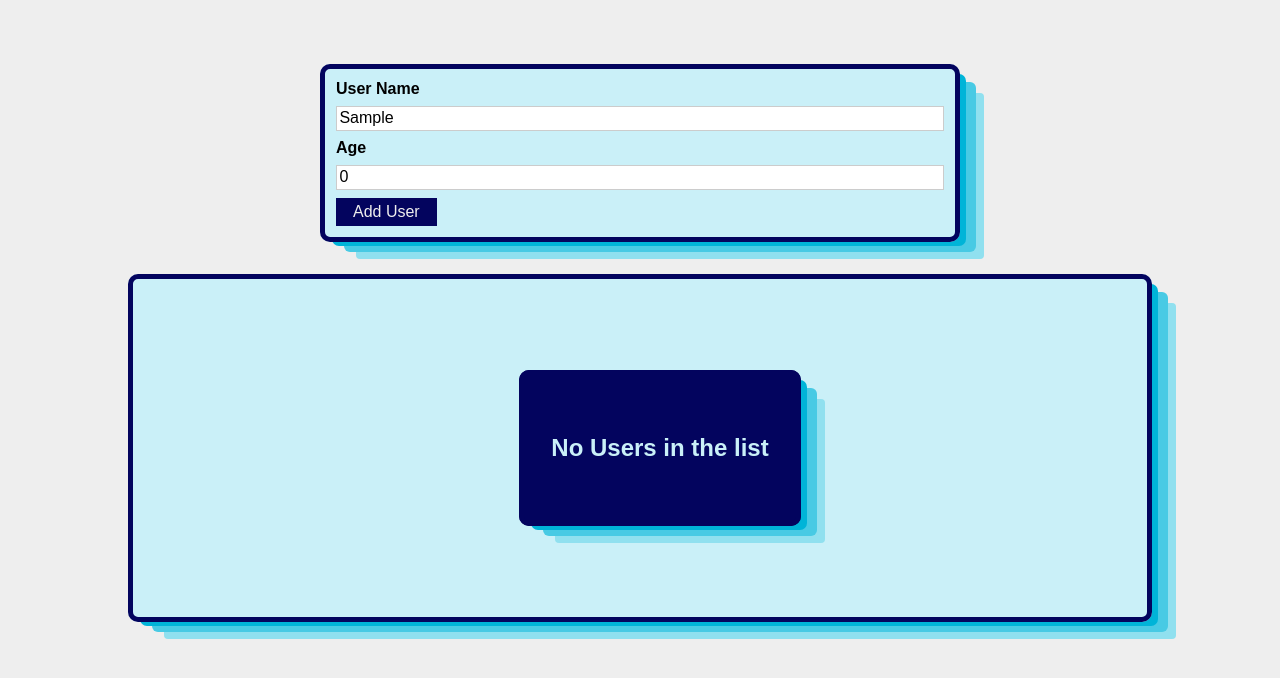
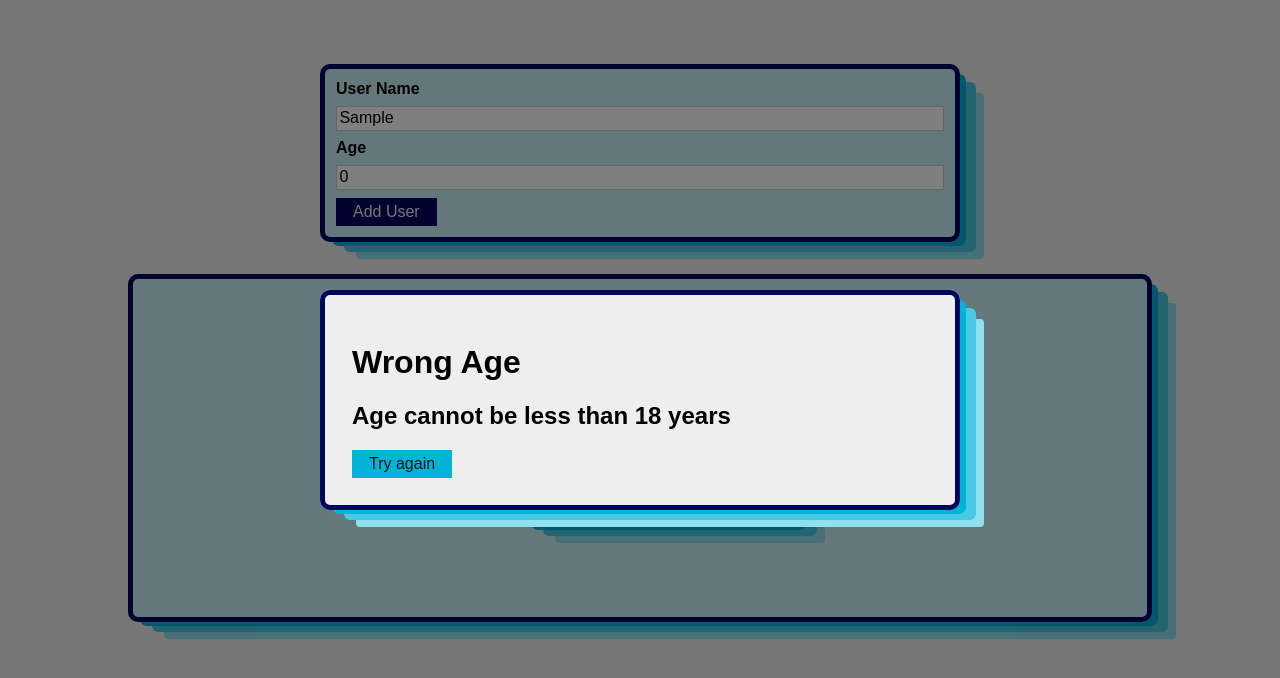
Before and after one commit to AyeshaMunawar-profile/React-Practice-UI, a React (Create React App) app: page / in a window 1280 px wide. Both pictures are taken after typing "Sample" into the empty fields and a click on the button "Add User". Shown: the top 678 px of the page. Built offline with nearby package versions, Linux system fonts and the light colour scheme.

Commit message:
RPU> Add alert message for invalid form submission in add user
RPU> Add alert message for invalid form submission in add user

```diff
--- a/src/App.js
+++ b/src/App.js
@@ -2,17 +2,34 @@ import React, {useState} from 'react';
 import ErrorBoundary from "./components/Containers/ErrorBoundary/ErrorBoundary";
 import UserForm from "./components/Users/UserForm/UserForm";
 import UserList from "./components/Users/UserList/UserList";
+import OverlayMessage from "./components/UI/OverlayMessage/OverlayMessage";
 
 function App() {
     const [usersList, setUsersList] = useState([]);
+    const [isOverlayVisible, setIsOverlayVisible] = useState(false);
+    const [overlayContent, setOverlayContent] = useState({heading: "", message: "", action: ""})
+    const {heading, message, action} = overlayContent;
     const handleNewUserAdded = (userInfo) => {
         setUsersList((previousList) => ([...previousList, userInfo]))
+    }
+    const hideOverlay = () => {
+        setIsOverlayVisible(false)
+    }
+    const showOverlay = () => {
+        setIsOverlayVisible(true)
+    }
+    const setOverlayMessageContent = ({heading, message, action}) => {
+        setOverlayContent({heading, message, action})
     }
     return (
         <div className="app">
             <ErrorBoundary>
-                <UserForm onNewUserAdded={handleNewUserAdded}/>
+                <UserForm onNewUserAdded={handleNewUserAdded} showAlert={showOverlay}
+                          setAlertContent={setOverlayMessageContent}/>
                 <UserList userList={usersList}/>
+                {isOverlayVisible ? <OverlayMessage heading={heading} message={message} buttonText={action}
+                                                    onClickHandler={hideOverlay}/>
+                    : ""}
             </ErrorBoundary>
         </div>
     );
--- a/src/components/UI/OverlayMessage/OverlayMessage.jsx
+++ b/src/components/UI/OverlayMessage/OverlayMessage.jsx
@@ -1,8 +1,20 @@
 import React from 'react';
+import classes from "./OverlayMessage.module.css"
+import Card from "../../Containers/Card/Card";
+import Button from "../Button/Button";
 
 function OverlayMessage(props) {
+    const {heading, message, buttonText, onClickHandler} = props;
+
     return (
-        <div></div>
+        <div className={classes["overlay-message"]}>
+            <Card className={classes["overlay-message__content"]} backgroundColor={"#eee"}>
+                <h1>{heading}</h1>
+                <h2>{message}</h2>
+                <Button onClick={onClickHandler} type={"button"}>{buttonText}</Button>
+            </Card>
+            <div className={classes["overlay-message__background"]}/>
+        </div>
     );
 }
 
--- /dev/null
+++ b/src/components/UI/OverlayMessage/OverlayMessage.module.css
@@ -0,0 +1,36 @@
+.overlay-message {
+    position: fixed;
+    z-index: 1;
+    top: 0;
+    left: 0;
+    display: flex;
+    flex-flow: column nowrap;
+    justify-content: center;
+    align-items: center;
+    height: 100%;
+    width: 100%;
+}
+
+.overlay-message__background {
+    position: fixed;
+    background-color: rgba(0, 0, 0, 0.5);
+    z-index: 2;
+    height: 100%;
+    width: 100%;
+    top: 0;
+    left: 0;
+}
+
+.overlay-message__content {
+    background-color: rgba(255, 251, 251, 1);
+    top: 50%;
+    left: 50%;
+    z-index: 3;
+}
+
+@media (min-width: 768px) {
+    .overlay-message__content {
+        left: calc(50% - 20rem);
+        width: 40rem;
+    }
+}
--- a/src/components/Users/UserForm/UserForm.jsx
+++ b/src/components/Users/UserForm/UserForm.jsx
@@ -4,7 +4,7 @@ import classes from "./UserForm.module.css"
 import Card from "../../Containers/Card/Card";
 
 function UserForm(props) {
-    const {onNewUserAdded} = props;
+    const {onNewUserAdded, setAlertContent, showAlert} = props;
     const [state, setState] = useState({userName: "", age: 0, id: 0})
     const handleOnChange = (event) => {
         let {value, name} = event.target;
@@ -24,12 +24,41 @@ function UserForm(props) {
                 setState({userName: "", age: 0, id: 0})
             } else {
                 if (currentAge < 18) {
+                    const alertContent = {
+                        heading: "Wrong Age",
+                        message: "Age cannot be less than 18 years",
+                        action: "Try again"
+                    };
+                    setAlertContent(alertContent);
+                    showAlert(true)
                     console.log("Age must be greater than or equal to 18")
                 } else if (currentAge > 80) {
+                    const alertContent = {
+                        heading: "Wrong Age",
+                        message: "Age cannot be greater than 80 years",
+                        action: "Try again"
+                    };
+                    setAlertContent(alertContent);
+                    showAlert(true)
                     console.log("Age must be less than or equal to 80")
                 } else if (currentUserName.length === 0) {
+                    const alertContent = {
+                        heading: "Invalid User Name",
+                        message: "User Name cannot be empty",
+                        action: "Try again"
+                    };
+                    setAlertContent(alertContent);
+                    showAlert(true)
                     console.log("Invalid UserName")
                 } else {
+                    const alertContent = {
+                        heading: "Oops!",
+                        message: "Something went wrong",
+                        action: "Try again"
+                    };
+                    setAlertContent(alertContent);
+                    showAlert(true)
+
                     console.log("Failed Submission!  Input validation failed")
                 }
             }
--- a/src/components/Users/UserForm/UserForm.module.css
+++ b/src/components/Users/UserForm/UserForm.module.css
@@ -23,5 +23,5 @@
 
 .input input:focus {
     outline: none;
-    border-color: #4f005f;
+    border-color: #0060c2;
 }
```
